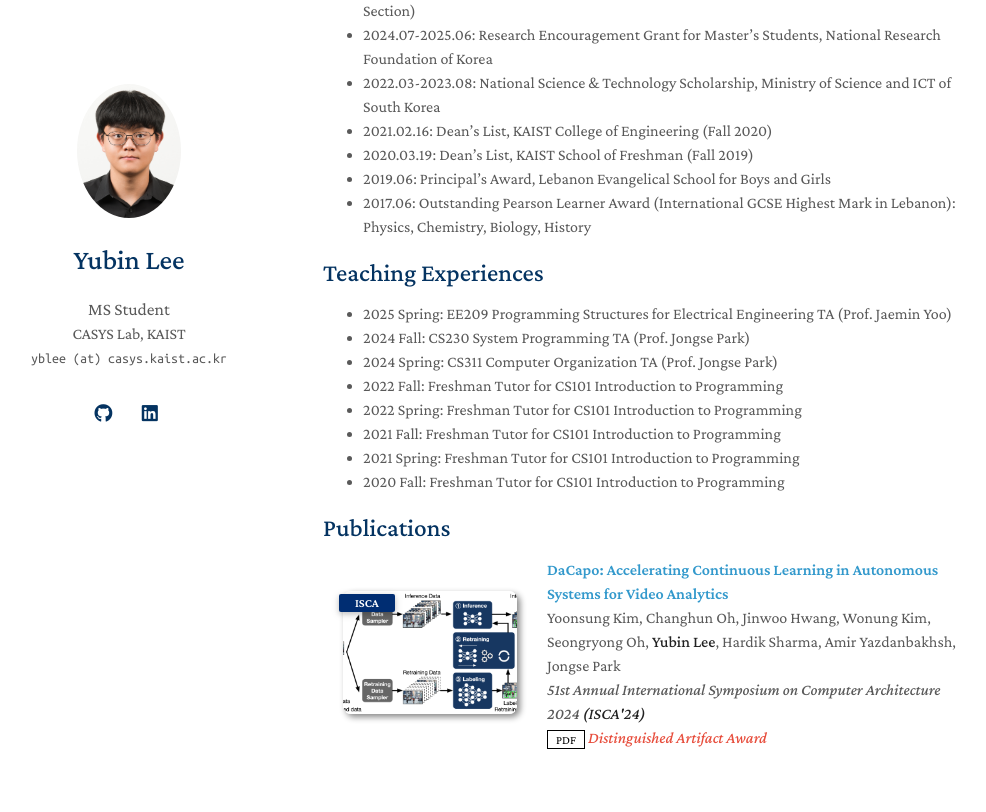
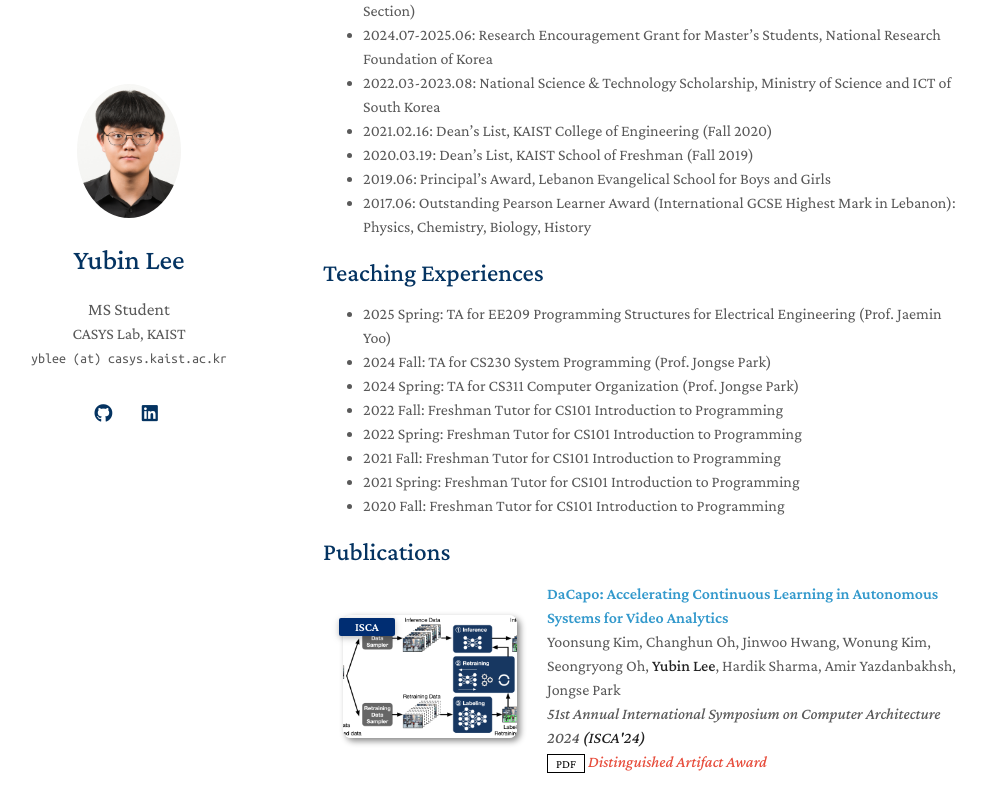
Before and after one commit to 727yubin/727yubin.github.io, a Jekyll site: the page built from index.md, in a window 1280 px wide and 900 px high, scrolled down 576 px. Shown: the top 812 px of the window, without its empty margins (147-1133 px from the left). Built offline with Jekyll 4.4.1, drawn with Linux system fonts in a browser that asks for light colours; nearby versions of some CDN libraries; a style sheet for code colours, icons or effects is not loaded; our own code applies the rules of GitHub Pages for plain Markdown files.

Commit message:
Make teaching experiences section consistent

```diff
--- a/index.md
+++ b/index.md
@@ -29,9 +29,9 @@ I am a MS student in EE at <a href="https://kaist.ac.kr">KAIST</a>, advised by <
 - 2017.06: Outstanding Pearson Learner Award (International GCSE Highest Mark in Lebanon): Physics, Chemistry, Biology, History
 
 ## Teaching Experiences
-- 2025 Spring: EE209 Programming Structures for Electrical Engineering TA (Prof. Jaemin Yoo)
-- 2024 Fall: CS230 System Programming TA (Prof. Jongse Park)
-- 2024 Spring: CS311 Computer Organization TA (Prof. Jongse Park)
+- 2025 Spring: TA for EE209 Programming Structures for Electrical Engineering (Prof. Jaemin Yoo)
+- 2024 Fall: TA for CS230 System Programming (Prof. Jongse Park)
+- 2024 Spring: TA for CS311 Computer Organization (Prof. Jongse Park)
 - 2022 Fall: Freshman Tutor for CS101 Introduction to Programming
 - 2022 Spring: Freshman Tutor for CS101 Introduction to Programming
 - 2021 Fall: Freshman Tutor for CS101 Introduction to Programming
```
